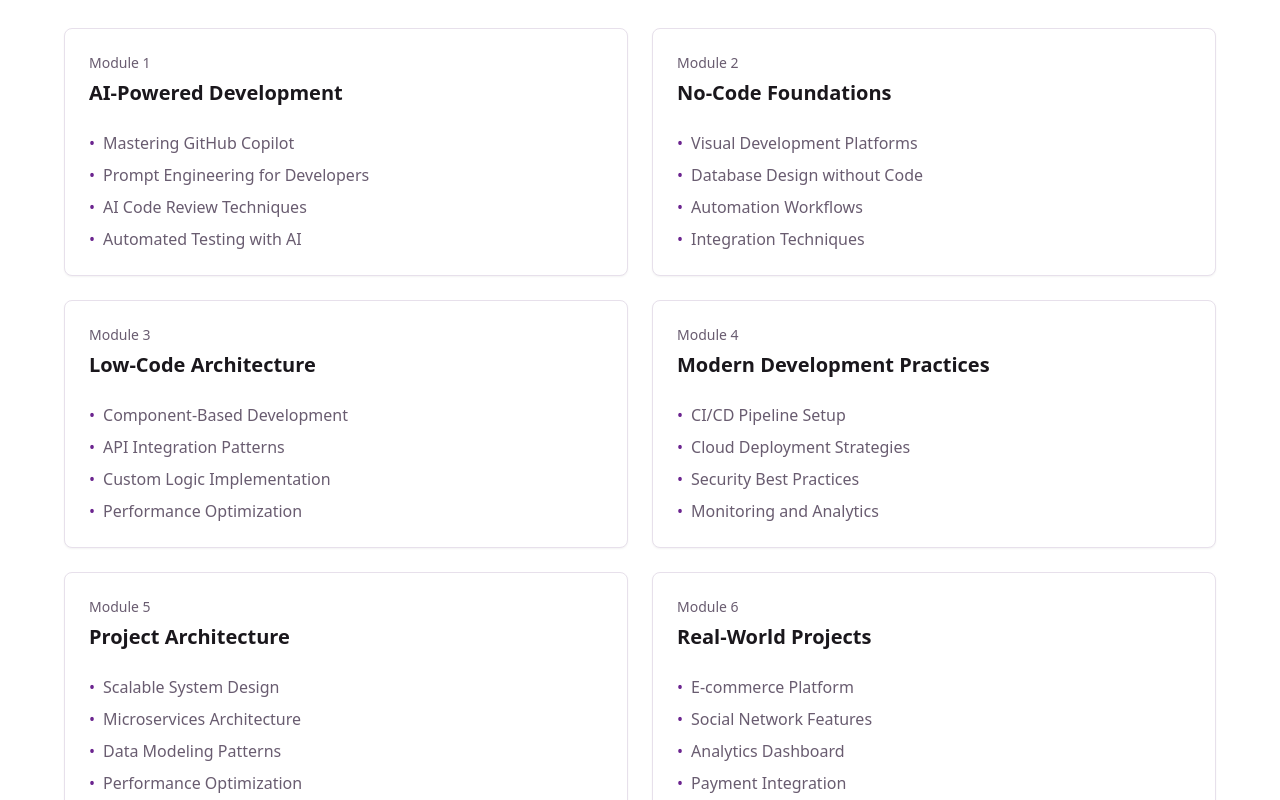
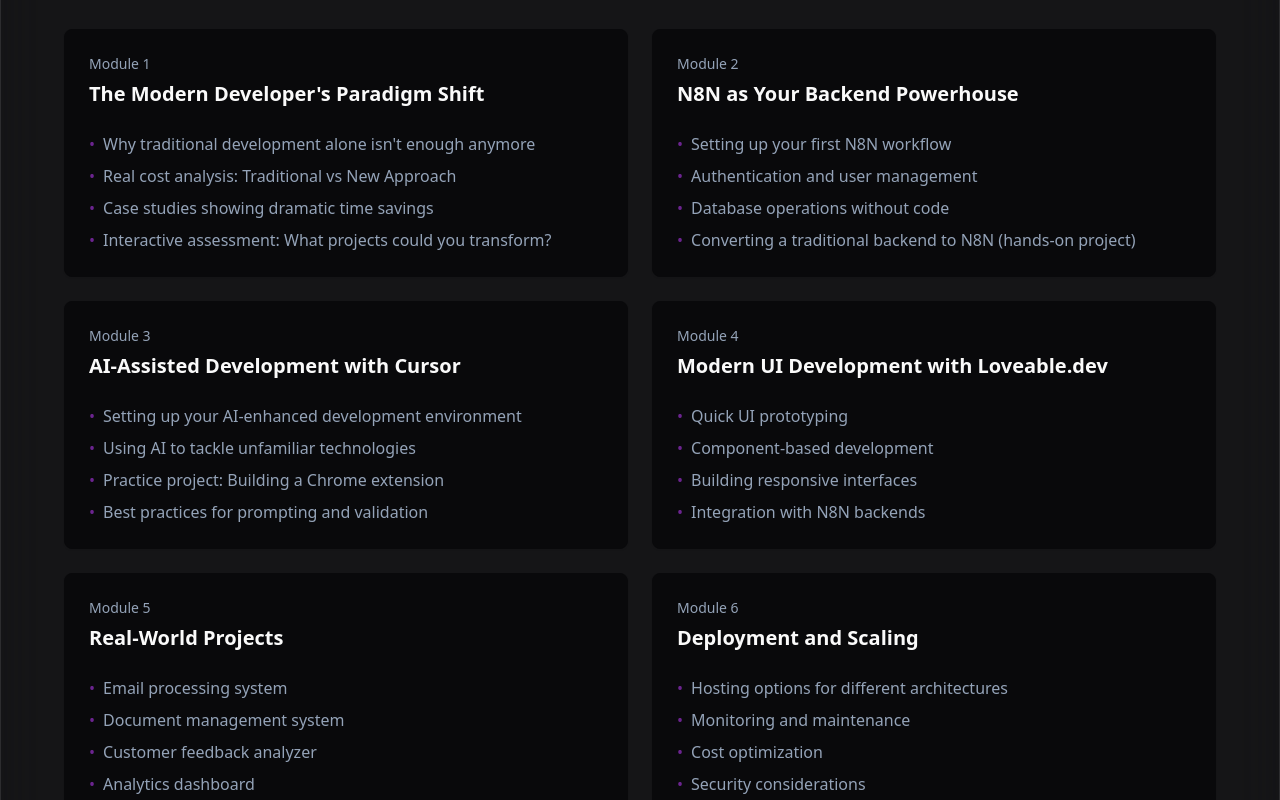
Before and after one commit to alnutile/modern-dev-landing, a React (Vite) app: page / in a window 1280 px wide. Shown: the part 860-1660 px from the top of the page. Built offline with nearby package versions, Linux system fonts and the light colour scheme.

Commit message:
Add dark mode and update course details
Implement dark mode support and update course pricing to $1,200.
Refactor curriculum to load module data from a JSON file for easier editing, using the provided starter text for module descriptions.
[skip gpt_engineer]

```diff
--- a/src/components/CTAButton.tsx
+++ b/src/components/CTAButton.tsx
@@ -16,7 +16,7 @@ export const CTAButton = ({ className, onClick }: CTAButtonProps) => {
       )}
       onClick={onClick}
     >
-      Join the Program - $797
+      Join the Program - $1,200
     </Button>
   );
 };
--- /dev/null
+++ b/src/data/modules.json
@@ -0,0 +1,64 @@
+{
+  "modules": [
+    {
+      "number": 1,
+      "title": "The Modern Developer's Paradigm Shift",
+      "points": [
+        "Why traditional development alone isn't enough anymore",
+        "Real cost analysis: Traditional vs New Approach",
+        "Case studies showing dramatic time savings",
+        "Interactive assessment: What projects could you transform?"
+      ]
+    },
+    {
+      "number": 2,
+      "title": "N8N as Your Backend Powerhouse",
+      "points": [
+        "Setting up your first N8N workflow",
+        "Authentication and user management",
+        "Database operations without code",
+        "Converting a traditional backend to N8N (hands-on project)"
+      ]
+    },
+    {
+      "number": 3,
+      "title": "AI-Assisted Development with Cursor",
+      "points": [
+        "Setting up your AI-enhanced development environment",
+        "Using AI to tackle unfamiliar technologies",
+        "Practice project: Building a Chrome extension",
+        "Best practices for prompting and validation"
+      ]
+    },
+    {
+      "number": 4,
+      "title": "Modern UI Development with Loveable.dev",
+      "points": [
+        "Quick UI prototyping",
+        "Component-based development",
+        "Building responsive interfaces",
+        "Integration with N8N backends"
+      ]
+    },
+    {
+      "number": 5,
+      "title": "Real-World Projects",
+      "points": [
+        "Email processing system",
+        "Document management system",
+        "Customer feedback analyzer",
+        "Analytics dashboard"
+      ]
+    },
+    {
+      "number": 6,
+      "title": "Deployment and Scaling",
+      "points": [
+        "Hosting options for different architectures",
+        "Monitoring and maintenance",
+        "Cost optimization",
+        "Security considerations"
+      ]
+    }
+  ]
+}
--- a/src/index.css
+++ b/src/index.css
@@ -4,33 +4,33 @@
 
 @layer base {
   :root {
-    --background: 280 40% 95%;
-    --foreground: 280 10% 10%;
+    --background: 240 10% 3.9%;
+    --foreground: 0 0% 98%;
 
-    --card: 0 0% 100%;
-    --card-foreground: 280 10% 10%;
+    --card: 240 10% 3.9%;
+    --card-foreground: 0 0% 98%;
 
-    --popover: 0 0% 100%;
-    --popover-foreground: 280 10% 10%;
+    --popover: 240 10% 3.9%;
+    --popover-foreground: 0 0% 98%;
 
     --primary: 280 50% 45%;
     --primary-foreground: 0 0% 100%;
 
-    --secondary: 280 40% 95%;
-    --secondary-foreground: 280 10% 10%;
+    --secondary: 240 10% 3.9%;
+    --secondary-foreground: 0 0% 98%;
 
-    --muted: 280 20% 90%;
-    --muted-foreground: 280 10% 40%;
+    --muted: 240 10% 3.9%;
+    --muted-foreground: 215 20.2% 65.1%;
 
     --accent: 280 60% 35%;
     --accent-foreground: 0 0% 100%;
 
     --destructive: 0 84.2% 60.2%;
-    --destructive-foreground: 0 0% 100%;
+    --destructive-foreground: 0 0% 98%;
 
-    --border: 280 20% 90%;
-    --input: 280 20% 90%;
-    --ring: 280 50% 45%;
+    --border: 240 10% 3.9%;
+    --input: 240 10% 3.9%;
+    --ring: 240 10% 3.9%;
 
     --radius: 0.5rem;
   }
@@ -53,6 +53,10 @@
   .hero-gradient {
     @apply bg-gradient-to-br from-secondary via-background to-secondary/50;
   }
+
+  .glass-morphism {
+    @apply backdrop-blur-xl bg-white/5 border border-white/10 shadow-[0_4px_12px_-2px_rgba(0,0,0,0.3)];
+  }
 }
 
 @keyframes float {
--- a/src/pages/Index.tsx
+++ b/src/pages/Index.tsx
@@ -2,82 +2,20 @@ import { Hero } from "@/components/Hero";
 import { ModuleCard } from "@/components/ModuleCard";
 import { ValueProps } from "@/components/ValueProp";
 import { CTAButton } from "@/components/CTAButton";
-
-const modules = [
-  {
-    number: 1,
-    title: "AI-Powered Development",
-    points: [
-      "Mastering GitHub Copilot",
-      "Prompt Engineering for Developers",
-      "AI Code Review Techniques",
-      "Automated Testing with AI",
-    ],
-  },
-  {
-    number: 2,
-    title: "No-Code Foundations",
-    points: [
-      "Visual Development Platforms",
-      "Database Design without Code",
-      "Automation Workflows",
-      "Integration Techniques",
-    ],
-  },
-  {
-    number: 3,
-    title: "Low-Code Architecture",
-    points: [
-      "Component-Based Development",
-      "API Integration Patterns",
-      "Custom Logic Implementation",
-      "Performance Optimization",
-    ],
-  },
-  {
-    number: 4,
-    title: "Modern Development Practices",
-    points: [
-      "CI/CD Pipeline Setup",
-      "Cloud Deployment Strategies",
-      "Security Best Practices",
-      "Monitoring and Analytics",
-    ],
-  },
-  {
-    number: 5,
-    title: "Project Architecture",
-    points: [
-      "Scalable System Design",
-      "Microservices Architecture",
-      "Data Modeling Patterns",
-      "Performance Optimization",
-    ],
-  },
-  {
-    number: 6,
-    title: "Real-World Projects",
-    points: [
-      "E-commerce Platform",
-      "Social Network Features",
-      "Analytics Dashboard",
-      "Payment Integration",
-    ],
-  },
-];
+import moduleData from "@/data/modules.json";
 
 const Index = () => {
   return (
     <div className="min-h-screen">
       <Hero />
 
-      <section className="py-20 px-4 bg-white">
+      <section className="py-20 px-4 glass-morphism">
         <div className="max-w-6xl mx-auto">
           <h2 className="text-3xl md:text-4xl font-bold text-center mb-12 gradient-text">
             Course Curriculum
           </h2>
           <div className="grid grid-cols-1 md:grid-cols-2 gap-6">
-            {modules.map((module) => (
+            {moduleData.modules.map((module) => (
               <ModuleCard key={module.number} {...module} />
             ))}
           </div>
@@ -91,7 +29,7 @@ const Index = () => {
         <ValueProps />
       </section>
 
-      <section className="py-20 px-4 bg-white">
+      <section className="py-20 px-4 glass-morphism">
         <div className="max-w-2xl mx-auto text-center">
           <h2 className="text-3xl md:text-4xl font-bold mb-6 gradient-text">
             Ready to Transform Your Development Skills?
```
